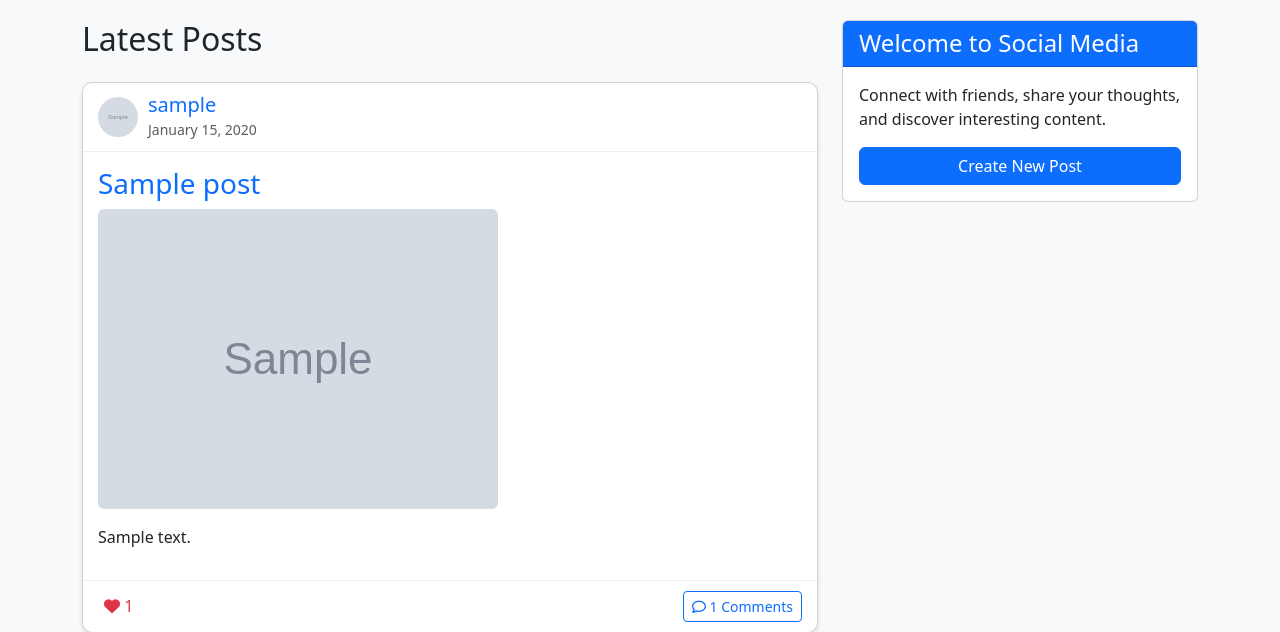
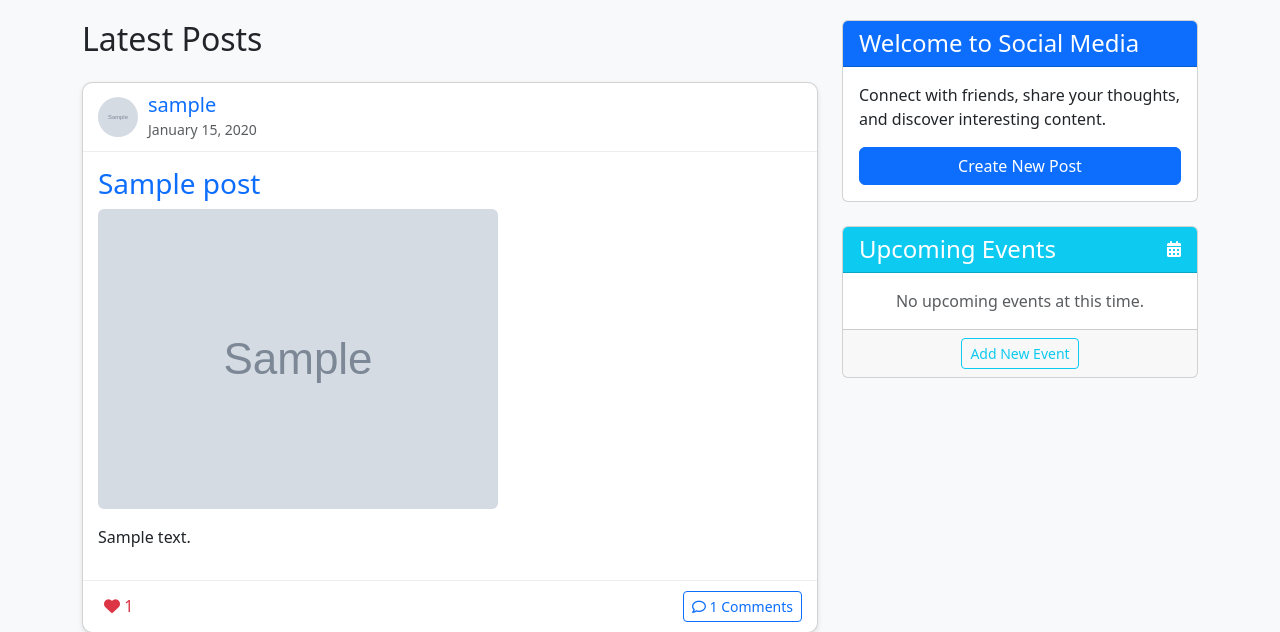
Before and after one commit to christopherece/loopedin_prj, a Django app: page / in a window 1280 px wide. Shown: the part 56-688 px from the top of the page. Run offline with Django 5.2, Linux system fonts and the light colour scheme; a user stored in the database is signed in; tables that the repository leaves empty hold one stand-in row (values such as "Sample post"); grey boxes marked "Sample" are stand-in pictures.

Commit message:
Added Events calendar

```diff
--- a/posts/models.py
+++ b/posts/models.py
@@ -1,6 +1,7 @@
 from django.db import models
 from django.contrib.auth.models import User
 from django.urls import reverse
+from django.utils import timezone
 from PIL import Image
 
 # Create your models here.
@@ -62,3 +63,23 @@ class Comment(models.Model):
 
     def __str__(self):
         return f'Comment by {self.author.username} on {self.post.title}'
+
+# Announcement/Event model for admins to create events
+class Announcement(models.Model):
+    title = models.CharField(max_length=200)
+    content = models.TextField()
+    event_date = models.DateTimeField()
+    created_at = models.DateTimeField(auto_now_add=True)
+    updated_at = models.DateTimeField(auto_now=True)
+    created_by = models.ForeignKey(User, on_delete=models.CASCADE, related_name='announcements')
+    is_active = models.BooleanField(default=True)
+
+    class Meta:
+        ordering = ['event_date']
+
+    def __str__(self):
+        return self.title
+
+    @property
+    def is_past_event(self):
+        return self.event_date < timezone.now()
--- a/posts/views.py
+++ b/posts/views.py
@@ -6,7 +6,8 @@ from django.views.generic import (
 )
 from django.urls import reverse_lazy, reverse
 from django.http import JsonResponse
-from .models import Post, Comment
+from django.utils import timezone
+from .models import Post, Comment, Announcement
 from django.contrib.auth.models import User
 from django.contrib import messages
 
@@ -17,6 +18,15 @@ class PostListView(ListView):
     context_object_name = 'posts'
     ordering = ['-created_at']
     paginate_by = 5
+
+    def get_context_data(self, **kwargs):
+        context = super().get_context_data(**kwargs)
+        # Get upcoming active announcements
+        context['announcements'] = Announcement.objects.filter(
+            is_active=True,
+            event_date__gte=timezone.now()
+        ).order_by('event_date')[:5]  # Limit to 5 upcoming events
+        return context
 
 # User's posts view
 class UserPostListView(ListView):
--- a/templates/posts/home.html
+++ b/templates/posts/home.html
@@ -100,6 +100,44 @@
                 {% endif %}
             </div>
         </div>
+
+        <!-- Announcements Card -->
+        <div class="card mb-4">
+            <div class="card-header bg-info text-white d-flex justify-content-between align-items-center">
+                <h4 class="mb-0">Upcoming Events</h4>
+                <i class="fas fa-calendar-alt"></i>
+            </div>
+            <div class="card-body p-0">
+                {% if announcements %}
+                    <ul class="list-group list-group-flush">
+                        {% for announcement in announcements %}
+                            <li class="list-group-item">
+                                <div class="d-flex align-items-center mb-2">
+                                    <div class="event-date text-center me-3 bg-light rounded p-1" style="min-width: 60px;">
+                                        <span class="d-block fw-bold">{{ announcement.event_date|date:"M" }}</span>
+                                        <span class="d-block fs-4">{{ announcement.event_date|date:"d" }}</span>
+                                    </div>
+                                    <div>
+                                        <h5 class="mb-0">{{ announcement.title }}</h5>
+                                        <small class="text-muted">{{ announcement.event_date|date:"g:i A" }}</small>
+                                    </div>
+                                </div>
+                                <p class="mb-0">{{ announcement.content|truncatechars:100 }}</p>
+                            </li>
+                        {% endfor %}
+                    </ul>
+                {% else %}
+                    <div class="p-3 text-center">
+                        <p class="text-muted mb-0">No upcoming events at this time.</p>
+                    </div>
+                {% endif %}
+            </div>
+            {% if user.is_staff %}
+                <div class="card-footer text-center">
+                    <a href="/admin/posts/announcement/add/" class="btn btn-sm btn-outline-info">Add New Event</a>
+                </div>
+            {% endif %}
+        </div>
     </div>
 </div>
 {% endblock %}
```
Also changed, not shown: posts/admin.py (+13 -1 lines), posts/migrations/0003_announcement.py (added).
